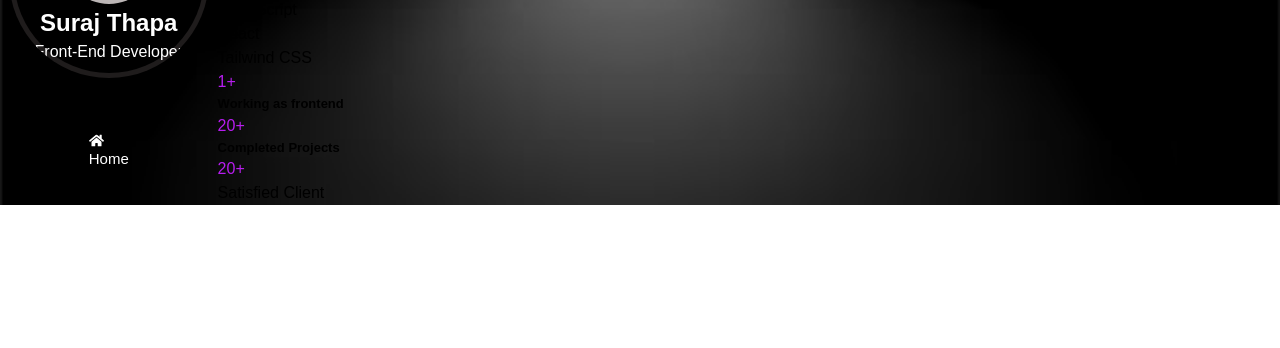
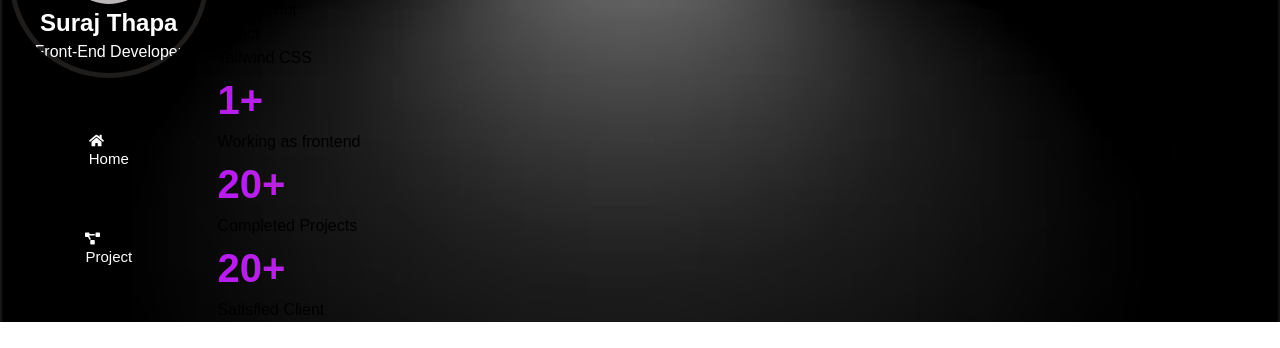
Before and after one commit to Suraj-Xettri/Portfolio-Main, a React (Vite) app in the folder Portfolio/: page /AboutUs in a window 1280 px wide. Shown: the part 122-470 px from the top of the page. Built offline with nearby package versions, Linux system fonts and the light colour scheme.

Commit message:
Added some hover effects in about me section

```diff
--- a/Portfolio/src/Components/about/About.jsx
+++ b/Portfolio/src/Components/about/About.jsx
@@ -20,21 +20,21 @@ const About = () => {
             <p className='font-semibold'>Explore my projects to see my work in action and get a glimpse of the creativity and technical expertise I bring to every project.</p>
           </div>
            <div className='flex flex-col gap-5'>
-            <div className='flex items-center gap-6'>
+            <div className='flex items-center gap-6 hovering'>
               <span className='w-[100px] cursor-pointer'>HTML & CSS</span>
               <div className='color w-[300px] h-3 rounded-3xl'></div>
             </div>
-            <div className='flex items-center gap-6'>
+            <div className='flex items-center gap-6 hovering'>
               <span className='w-[100px] cursor-pointer'>Java Script</span>
               <div className='color w-[400px] h-3 rounded-3xl'></div>
             </div>
 
-            <div className='flex items-center gap-6'>
+            <div className='flex items-center gap-6 hovering'>
               <span className='w-[100px] cursor-pointer'>React</span>
               <div className='color w-[450px] h-3 rounded-3xl'></div>
             </div>
 
-            <div className='flex items-center gap-6'>
+            <div className='flex items-center gap-6 hovering'>
               <span className='w-[100px] cursor-pointer'>Tailwind CSS</span>
               <div className='color w-[300px] h-3 rounded-3xl'></div>
             </div>
@@ -44,18 +44,18 @@ const About = () => {
 
       <div className='flex text-white justify-around items-center pt-10 w-full'>
           <div className="flex-1 flex justify-center items-center flex-col border-r p-5">
-            <p className='text-2xl text-design'><span>1+</span></p>
-            <p id="op">Working as frontend</p>
+            <p className='text-design'><span>1+</span></p>
+            <p className='text-xl'>Working as frontend</p>
           </div>
 
           <div className="flex-1 flex justify-center items-center flex-col border-r p-5">
-            <p className='text-2xl text-design'>20+</p>
-            <p id="op">Completed Projects</p>
+            <p className='text-design'>20+</p>
+            <p className='text-xl'>Completed Projects</p>
           </div>
 
           <div className="flex-1 flex justify-center items-center flex-col p-5">
-            <p className='text-2xl text-design'><span>20+</span></p>
-            <p>Satisfied Client</p>
+            <p className='text-design'><span>20+</span></p>
+            <p className='text-xl'>Satisfied Client</p>
           </div>
         </div>
     </div>
--- a/Portfolio/src/Components/about/about.css
+++ b/Portfolio/src/Components/about/about.css
@@ -14,8 +14,18 @@
 }
 
 .text-design{
+    font-size: 40px;
+    font-weight: 700;
     background: linear-gradient(264deg,#DF8908 -5.09%, #B415FF 106.28%);
     background-clip: text;
     -webkit-background-clip: text;
     -webkit-text-fill-color: transparent;
 }
+
+
+.hovering{
+    transition: .4s;
+}
+.hovering:hover{
+    transform: scale(1.05);
+}
```
